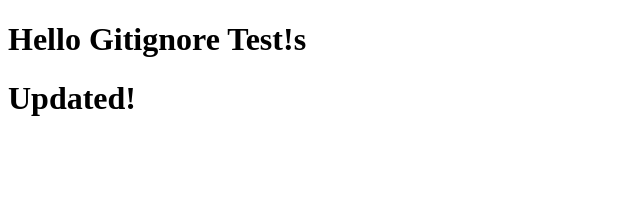
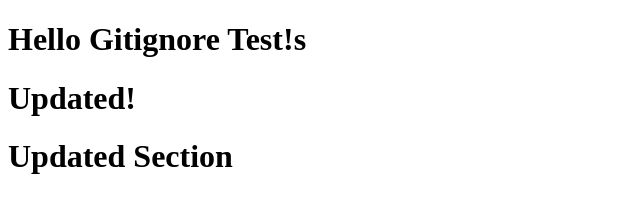
Before and after one commit to teachermoh/dev, a plain HTML site: page index.html in a window 1280 px wide. Shown: the whole page, without its empty margins (0-640 px from the left). Drawn offline with Linux system fonts and the light colour scheme.

Commit message:
Update index.html
updated line 10-11
resolve bug

```diff
--- a/index.html
+++ b/index.html
@@ -8,5 +8,6 @@
 <body>
     <h1>Hello Gitignore Test!s</h1>
     <h1>Updated!</h1>
+    <h1>Updated Section</h1>
 </body>
 </html>
```
